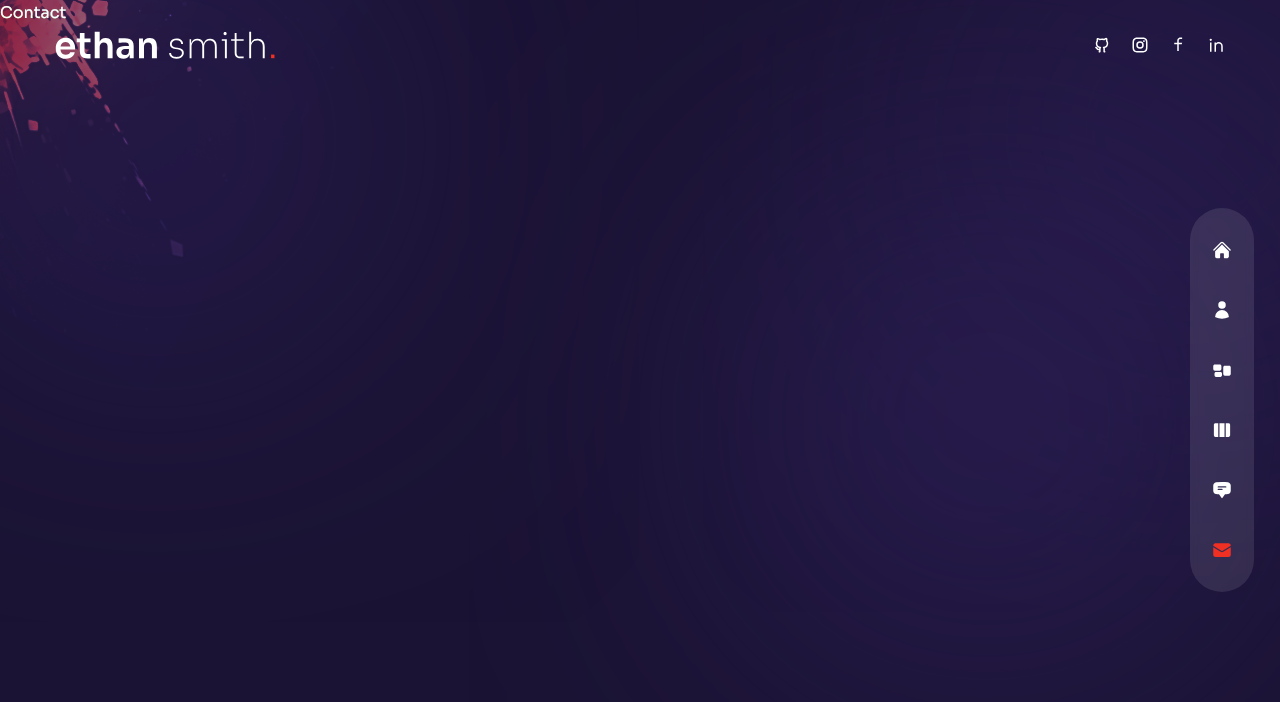
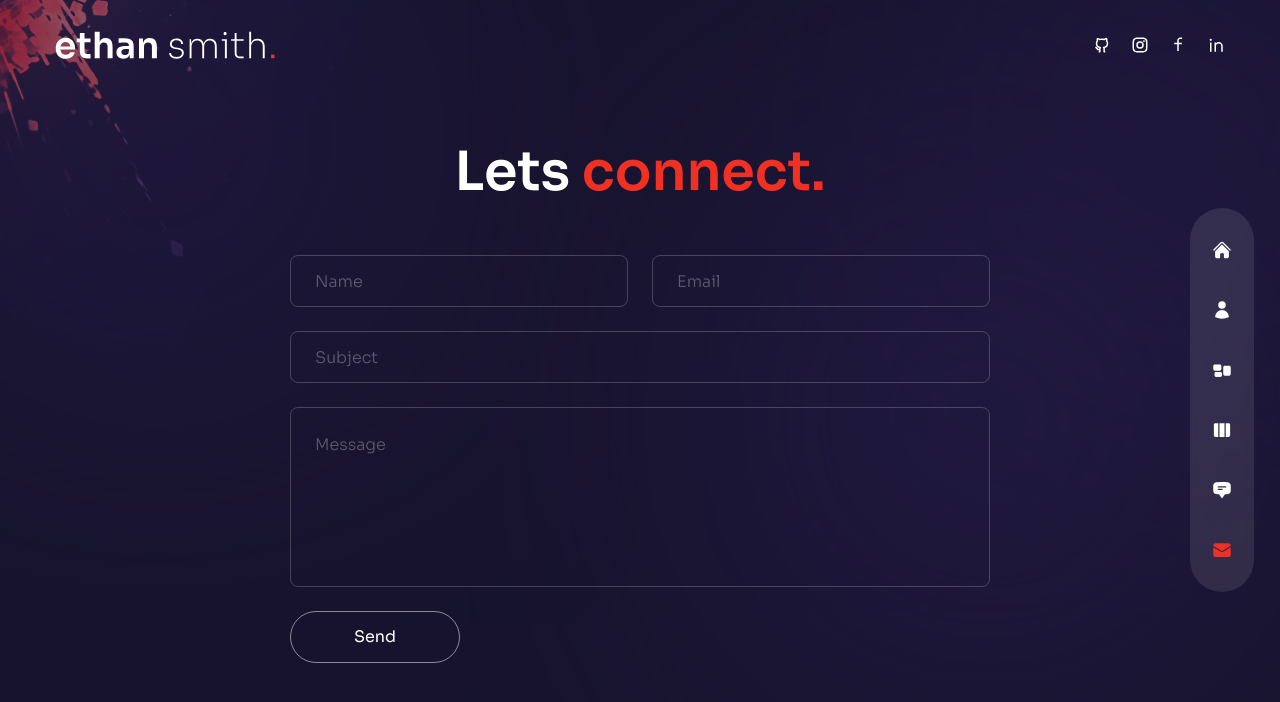
Before and after one commit to Dins2344/DinsonPortfolio, a Next.js app: page /contact in a window 1280 px wide. Shown: the top 702 px of the page. Built offline with nearby package versions, Linux system fonts and the light colour scheme.

Commit message:
contact done

```diff
--- a/pages/contact/index.js
+++ b/pages/contact/index.js
@@ -1,5 +1,56 @@
+//components
+import Circles from "/components/Circles";
+
+//icons
+import { BsArrowRight } from "react-icons/bs";
+
+//framer
+import { motion } from "framer-motion";
+
+//variants
+import { fadeIn } from "../../variants";
+
 const Contact = () => {
-  return <div>Contact</div>;
+  return (
+    <div className="h-full bg-primary/30">
+      <div className="container mx-auto py-32 text-center xl:text-left flex items-center justify-center h-full">
+        <div className=" flex flex-col w-full max-w-[700px]">
+          <motion.h2
+            variants={fadeIn("up", 0.2)}
+            initial="hidden"
+            animate="show"
+            exit="hidden"
+            className="h2 text-center mb-12"
+          >
+            Lets <span className="text-accent">connect.</span>
+          </motion.h2>
+          {/* form  */}
+
+          <motion.form
+            variants={fadeIn("up", 0.4)}
+            initial="hidden"
+            animate="show"
+            exit="hidden"
+            className="flex-1 flex flex-col gap-6 w-full mx-auto"
+          >
+            {/* input group  */}
+            <div className="flex gap-x-6 w-full">
+              <input type="text" placeholder="name" className="input" />
+              <input type="text" placeholder="email" className="input" />
+            </div>
+            <input type="text" placeholder="subject" className="input" />
+            <textarea placeholder="message" className="textarea"></textarea>
+            <button className="btn rounded-full border border-white/50 max-w-[170px] px-8 transition-all duration-300 flex items-center justify-center overflow-hidden hover:border-accent group">
+              <span className="group-hover:-translate-y-[120%] group-hover:opacity-0 transition-all duration-500">
+                Send
+              </span>
+              <BsArrowRight className="-translate-y-[120%] opacity-0 group-hover:flex group-hover:-translate-y-0 group-hover:opacity-100 transition-all duration-300 absolute text-[22px]" />
+            </button>
+          </motion.form>
+        </div>
+      </div>
+    </div>
+  );
 };
 
 export default Contact;
```
